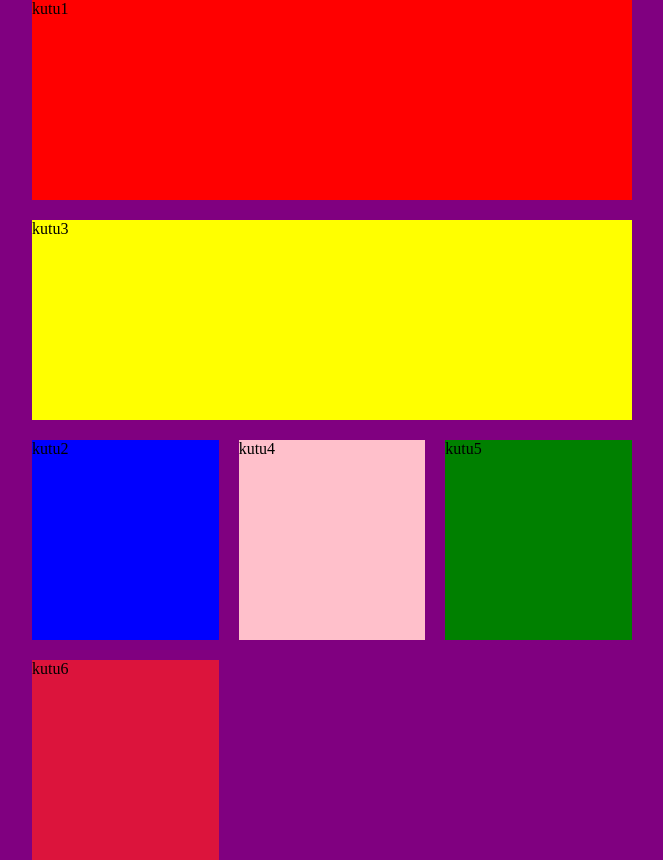
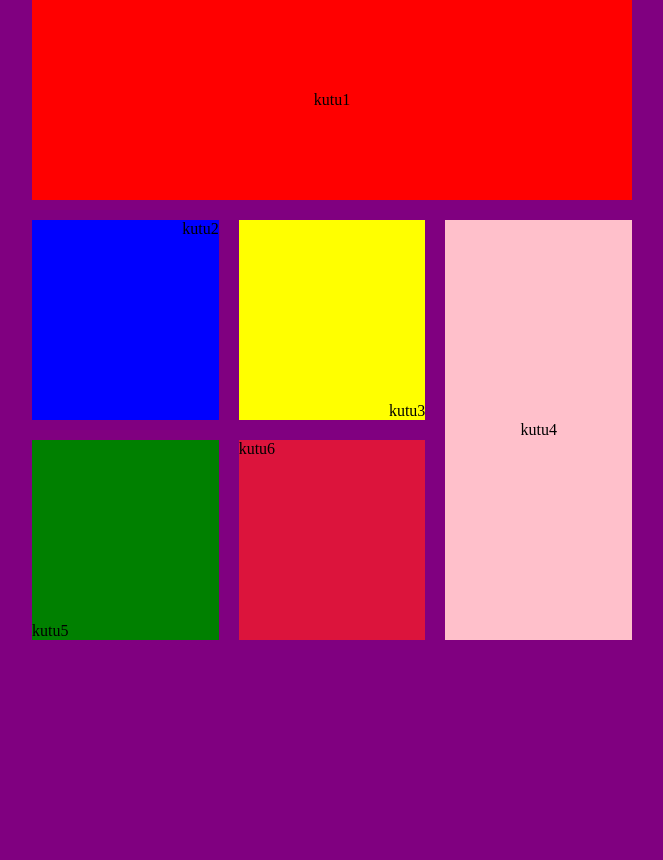
Before and after one commit to KazimAkyol/grid-deneme-156, a plain HTML site: page index.html in a window 1280 px wide. Shown: the whole page, without its empty margins (308-971 px from the left). Drawn offline with Linux system fonts and the light colour scheme.

Commit message:
5.commit

```diff
--- a/style.css
+++ b/style.css
@@ -18,10 +18,16 @@ body{
     /* grid-template: 200px 200px / 100px 100px 100px; */
     /* grid-template: 200px 200px / 1fr 1fr 1fr; */
     grid-template: repeat(4,200px) / 1fr 1fr 1fr;
+    grid-template-areas:
+    "header header header"
+    "menu aside main"
+    "item footer main";
     /* grid-auto-rows: 300px; */
     /* row-gap: 10px;
     column-gap: 10px; */
     gap: 20px;
+    /* align-content: center; */
+    /* justify-items: center; */
 }
 
 .kutu1{
@@ -29,27 +35,49 @@ body{
     /* grid-column-start: 1;
     grid-column-end: 3; */
     /* grid-column: 1/4; */
-    grid-column: 1/-1;
+    /* grid-column: 1/-1; */
+    grid-area: header;
+    display: grid;
+    justify-content: center;
+    align-items: center;
 }
 
 .kutu2{
     background-color: blue;
+    grid-area: menu;
+    display: grid;
+    justify-content: right;
+    align-items: right;
 }
 
 .kutu3{
     background-color: yellow;
-    grid-column: 1/-1;
+    /* grid-column: 1/-1; */
     grid-row: 2/3;
+    grid-area: aside;
+    /* grid-column: span 2; */
+    display: grid;
+    justify-content: end;
+    align-items: end;
 }
 
 .kutu4{
     background-color: pink;
+    grid-area: main;
+    display: grid;
+    justify-content: center;
+    align-items: center;
 }
 
 .kutu5{
     background-color: green;
+    grid-area: item;
+    display: grid;
+    justify-content: flex-start;
+    align-items: flex-end;
 }
 
 .kutu6{
     background-color: crimson;
+    grid-area: footer;
 }
```
